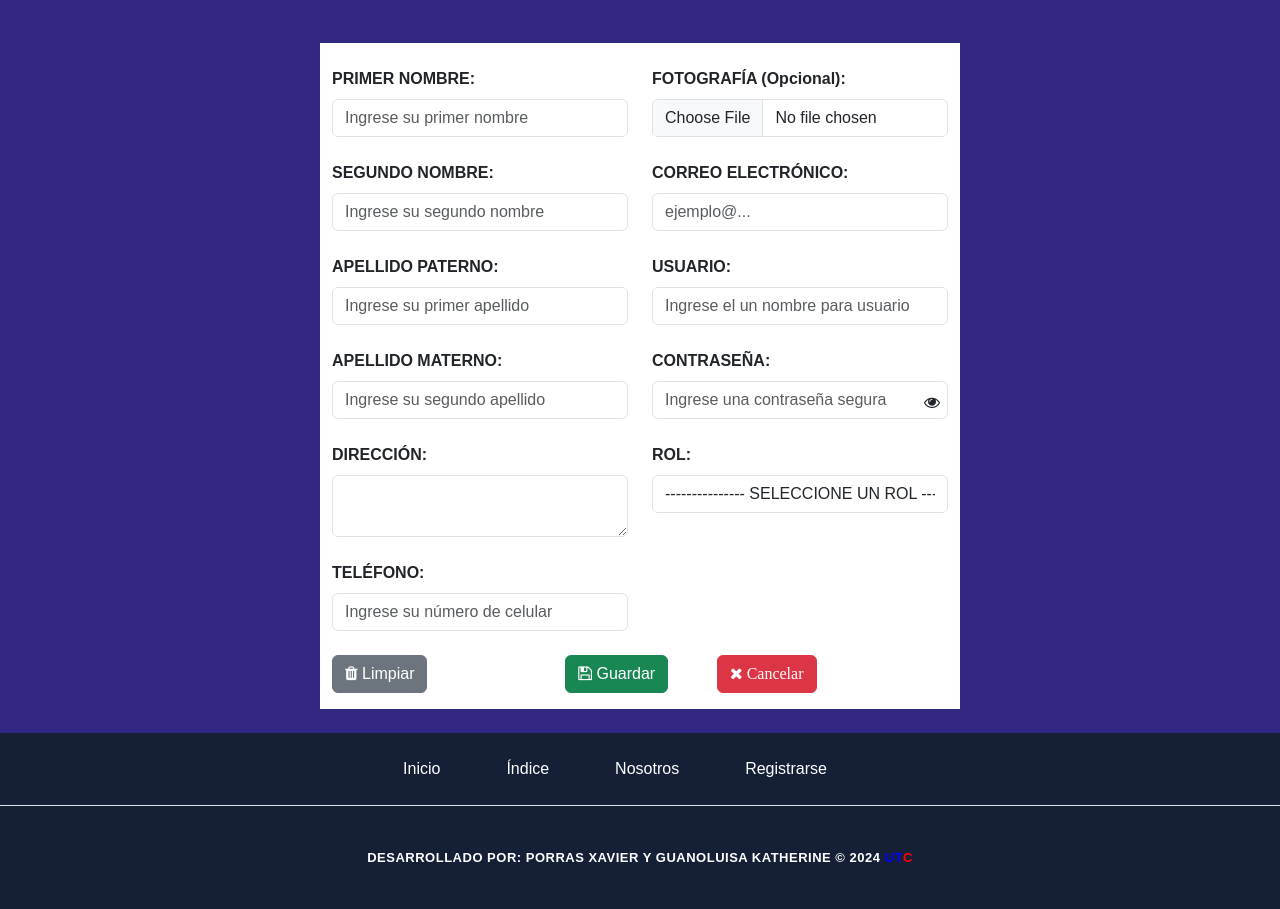
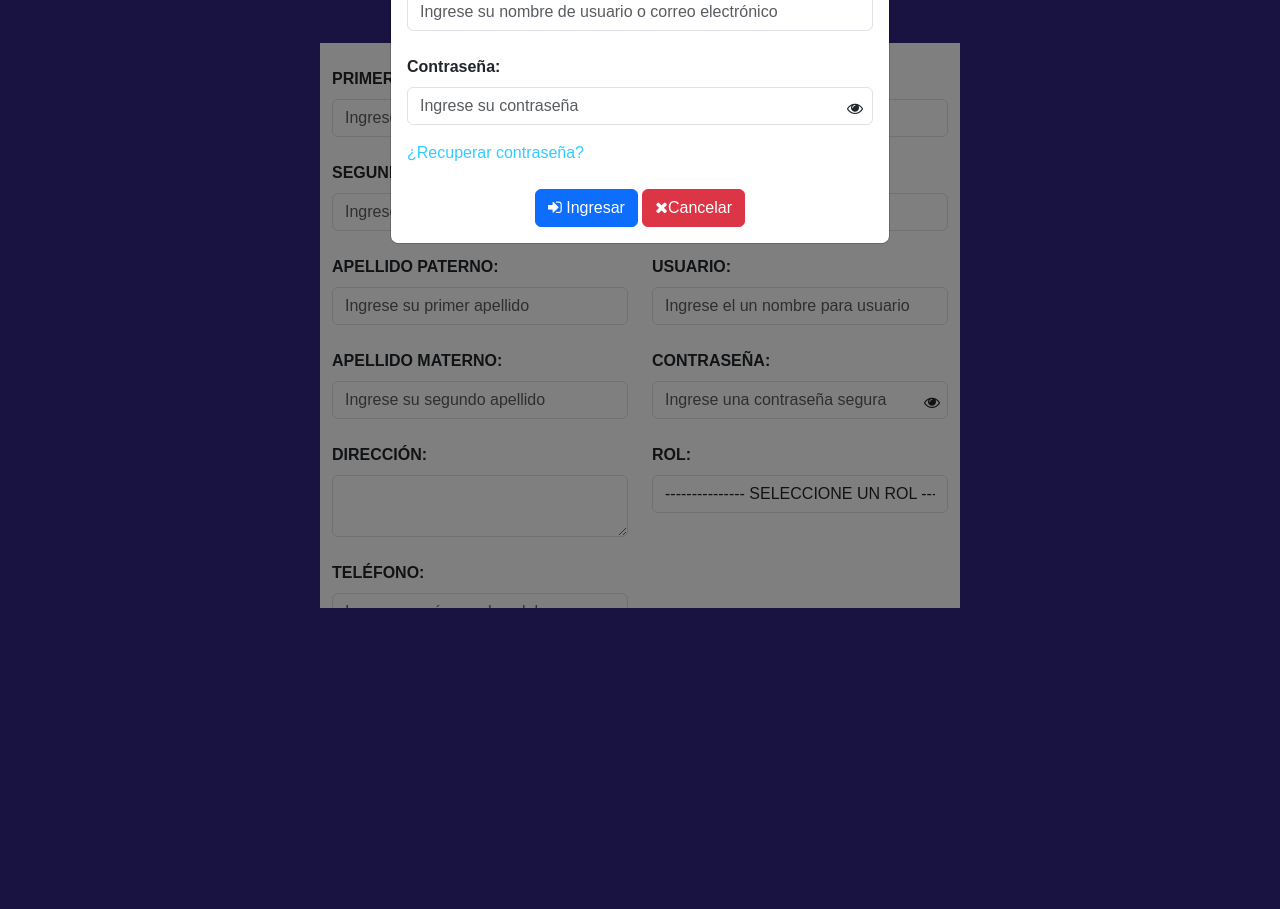
Before and after one commit to Ed150n/amazingTeam, a Django app: page /nuevoUsuario/ in a window 1280 px wide, after a click on "Iniciar sesión". Shown: the part 192-1101 px from the top of the page. After the commit the page ends 800 px from the top, so only its background shows below. Run offline with Django 5.2, Linux system fonts and the light colour scheme; some libraries are stand-ins or nearby versions.

Commit message:
PLANTILLA

```diff
--- a/Aplicaciones/Home/templates/plantilla.html
+++ b/Aplicaciones/Home/templates/plantilla.html
@@ -94,6 +94,42 @@
                 </div>
             </div>
         </header>
+        <!--Modal Logeo-->
+        <!--Incluye la URL Logeo-->
+        <div class="modal fade" id="logeoModal" tabindex="-1" aria-labelledby="logeoModalLabel" aria-hidden="true">
+            <div class="modal-dialog">
+                <div class="modal-content">
+                    <button type="button" class="btn-close" data-bs-dismiss="modal" aria-label="Close"></button>
+                    <h1 class="modal-title fs-5" id="logeoModalLabel"><b>Iniciar Sesión</b></h1>
+                    <h6 style="text-align: center; color: #696969;">con</h6>
+                    <div class="modal-body">
+                        <h6 style="text-align: center; color: #696969;">o</h6>
+                        <form action="{% url 'validarLogeo' %}" id="frm_inicio_sesion" method="post">
+                            {% csrf_token %}
+                            <label><b>Usuario o Correo:</b></label>
+                            <input type="text" name="username" id="username" class="form-control" placeholder="Ingrese su nombre de usuario o correo electrónico">
+                            <br>
+                            <div class="mb-3 password-wrapper">
+                                <label for="contraseña" class="form-label"><b>Contraseña:</b></label>
+                                <input type="password" name="password" id="password" class="form-control" placeholder="Ingrese su contraseña">
+                                <i class="fa fa-eye toggle-password"></i>
+                            </div>
+                            <a href="" target="_blank" class="text-end">¿Recuperar contraseña?</a>
+                            <br><br>
+                            <div class="text-center">
+                                <button type="submit" class="btn btn-primary">
+                                    <i class="fa fa-sign-in"></i> Ingresar
+                                </button>
+                                <button type="reset" class="btn btn-danger" data-bs-dismiss="modal">
+                                    <i class="fa fa-times"></i>Cancelar
+                                </button>
+                            </div>
+                        </form>
+                    </div>
+                </div>
+            </div>
+        </div>
+        <!--FIN MODAL-->
         {% block body %}
         {% endblock %}
         <footer class="py-3 my-4">
```
